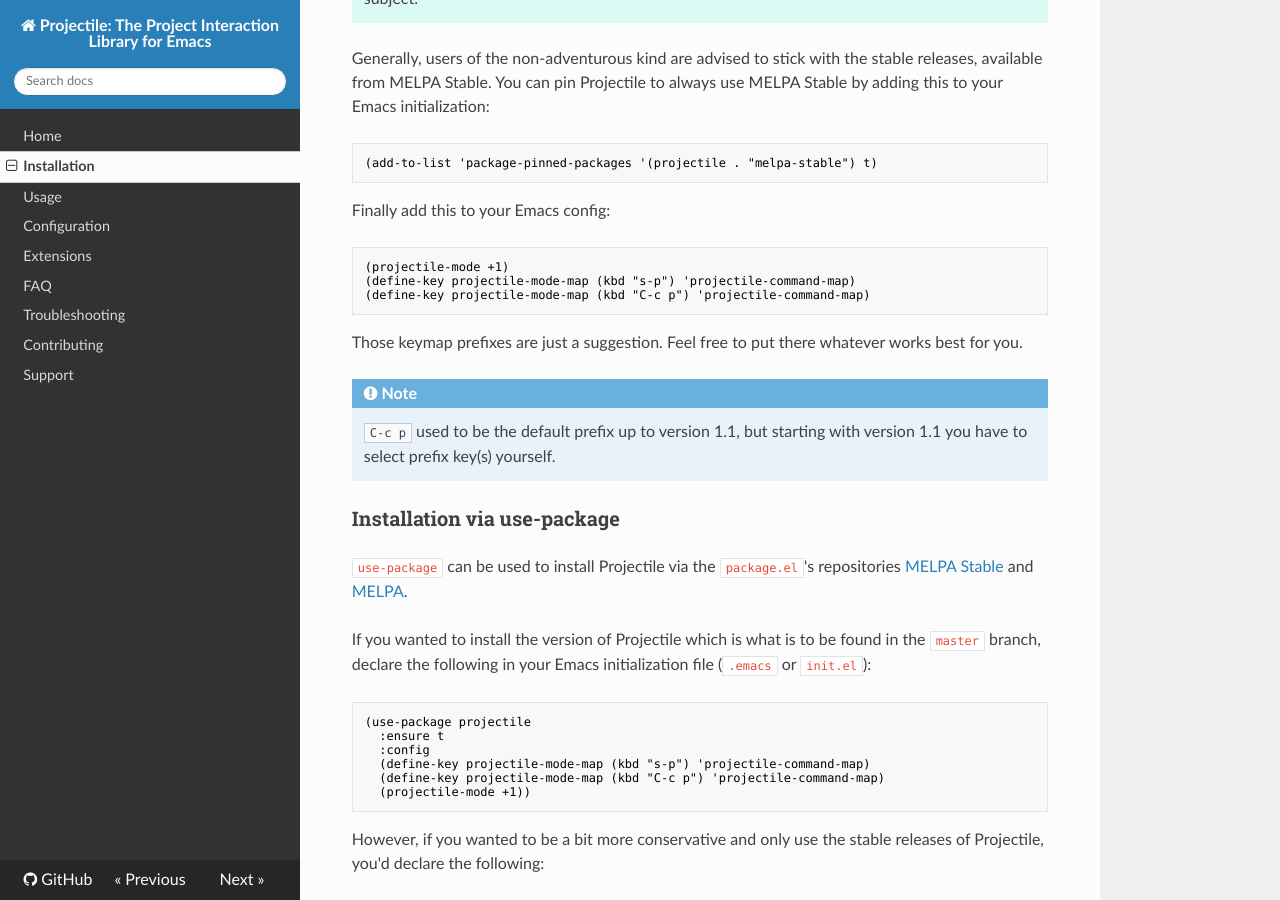
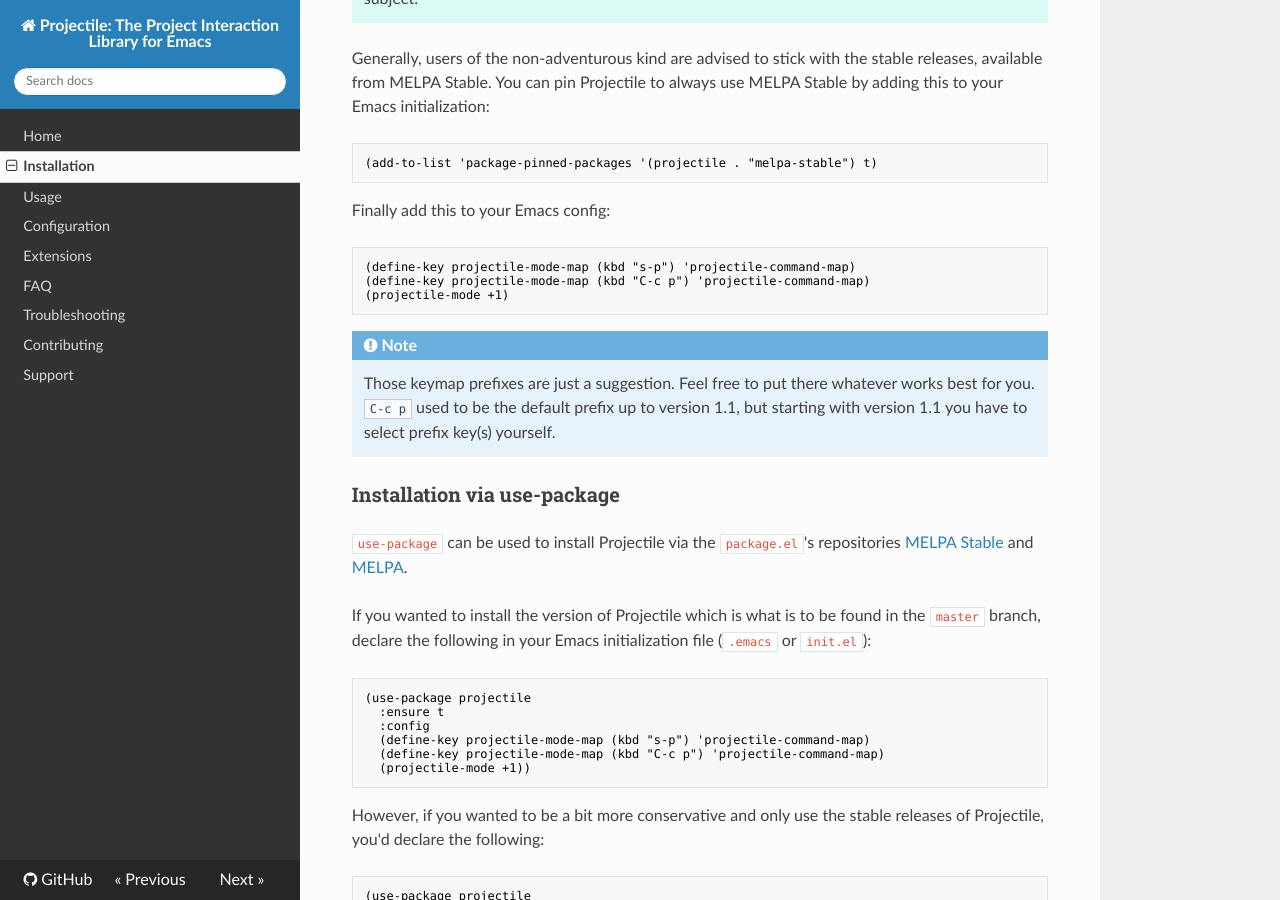
Before and after one commit to bbatsov/projectile, an MkDocs documentation site: the page built from doc/installation.md, in a window 1280 px wide and 900 px high, scrolled down 1111 px. Built offline with MkDocs 1.6.1, drawn with Linux system fonts in a browser that asks for light colours; nearby versions of some CDN libraries; old or Windows-style settings are respelled for this version of MkDocs.

Commit message:
Tweak some docs

````diff
--- a/doc/installation.md
+++ b/doc/installation.md
@@ -61,15 +61,15 @@
 Finally add this to your Emacs config:
 
 ```el
-(projectile-mode +1)
 (define-key projectile-mode-map (kbd "s-p") 'projectile-command-map)
 (define-key projectile-mode-map (kbd "C-c p") 'projectile-command-map)
+(projectile-mode +1)
 ```
-
-Those keymap prefixes are just a suggestion. Feel free to put there whatever works best for you.
 
 !!! Note
 
+    Those keymap prefixes are just a suggestion. Feel free to put
+    there whatever works best for you.
     `C-c p` used to be the default prefix up to version 1.1, but
     starting with version 1.1 you have to select prefix key(s)
     yourself.
````
